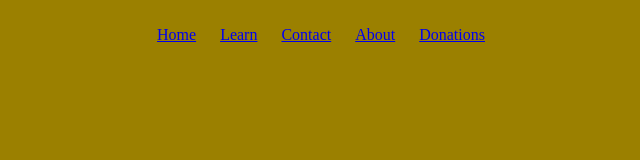
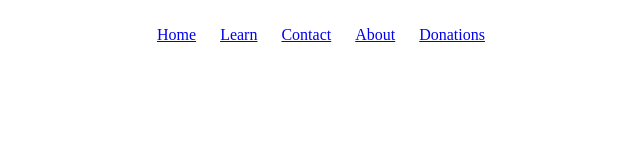
Before and after one commit to ca1halman/webPage.github.io, a plain HTML site: page index.html in a window 1280 px wide. Shown: the whole page, without its empty margins (339-979 px from the left). Drawn offline with Linux system fonts and the light colour scheme.

Commit message:
First pages commit

```diff
--- a/style.css
+++ b/style.css
@@ -1,5 +1,5 @@
 body {
-	background-color: #9b8000
+	background-color: #ffffff
 }
 .nav {
 	list-style-type: none;
```
